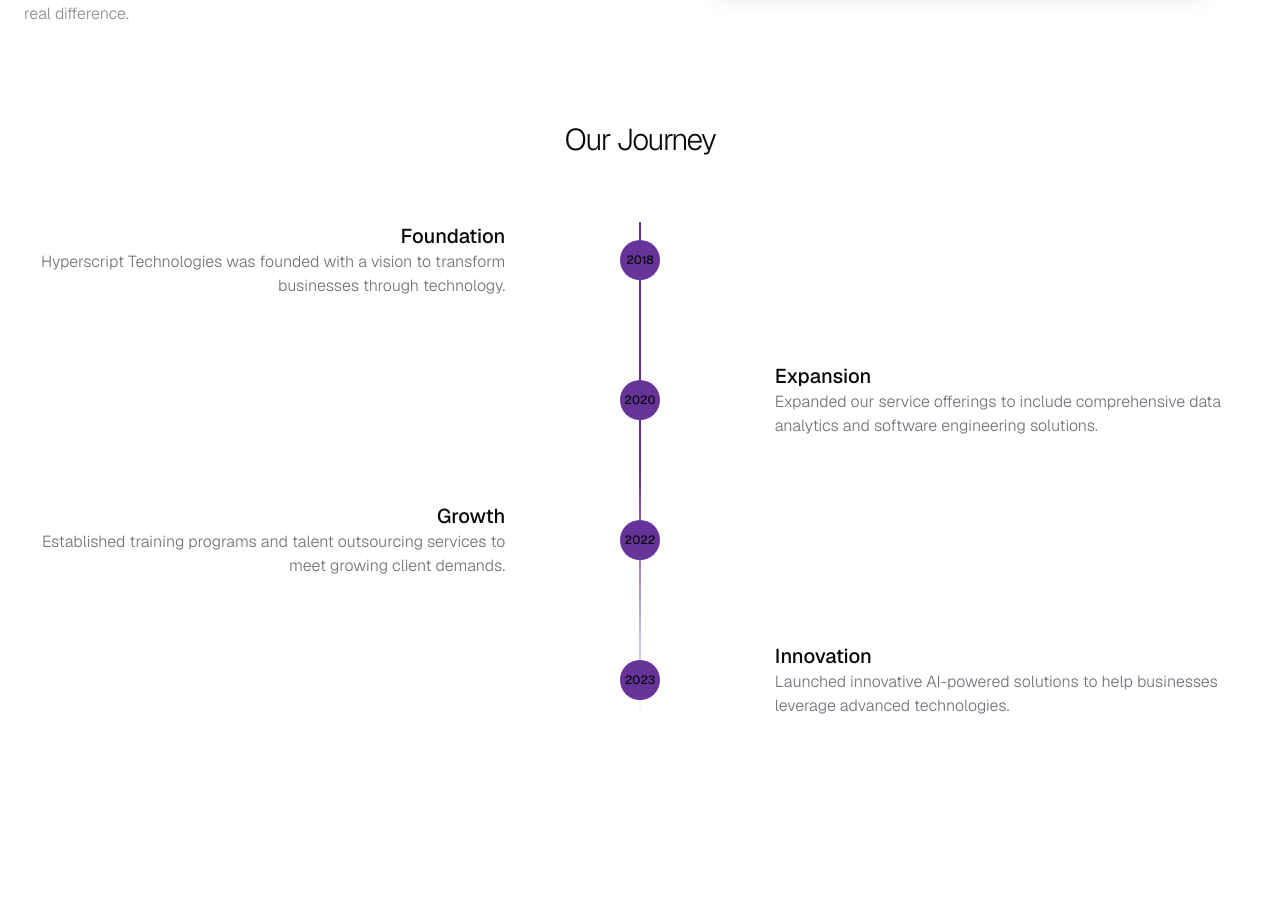
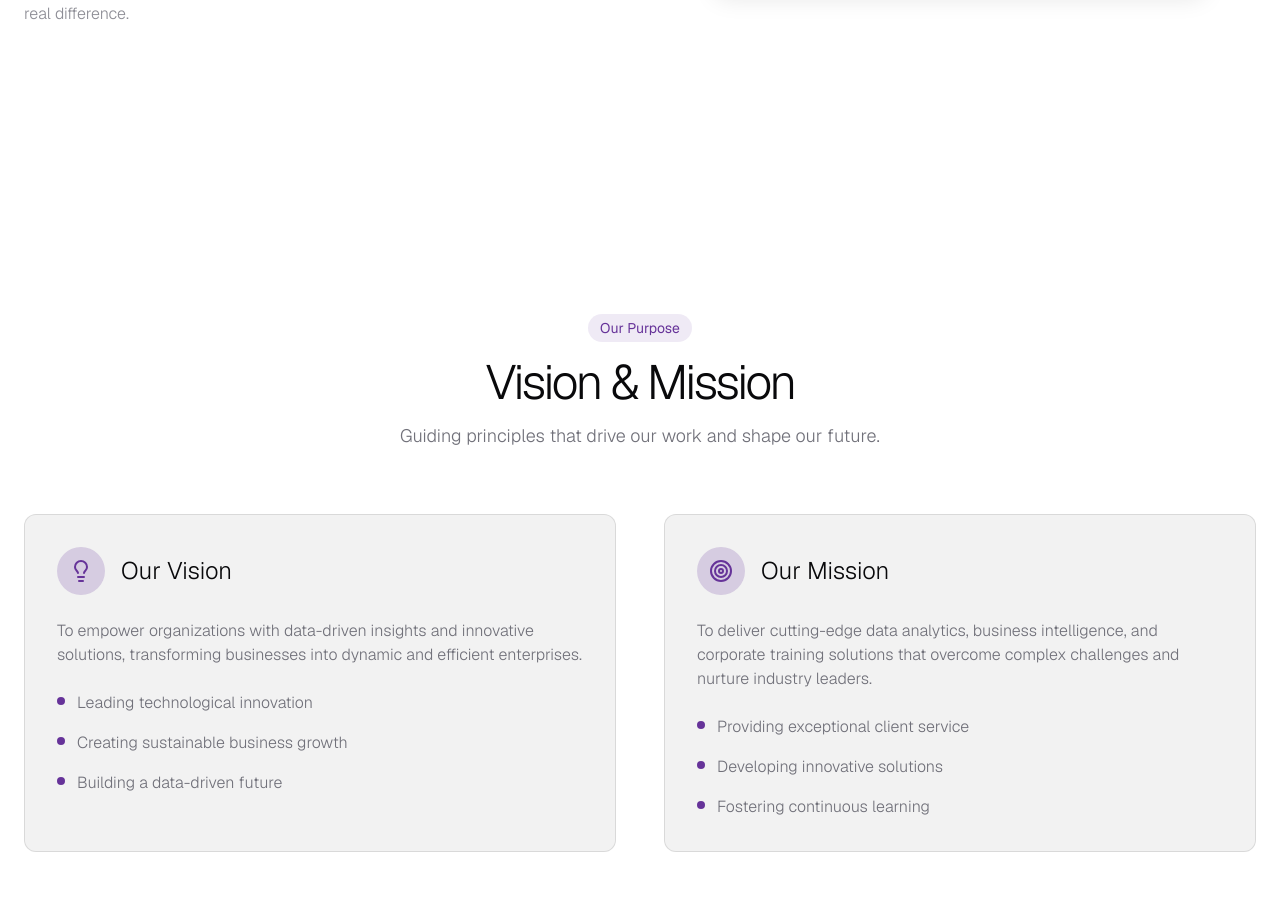
Before and after one commit to Hyperscript247/new_site, a Next.js app: page /about in a window 1280 px wide. Shown: the part 502-1416 px from the top of the page. Built offline with nearby package versions, Linux system fonts and the light colour scheme.

Commit message:
refactor: comment out timeline section in company overview component

```diff
--- a/components/about/company-overview.tsx
+++ b/components/about/company-overview.tsx
@@ -55,67 +55,67 @@ export default function CompanyOverview() {
           </motion.div>
         </div>
 
-        <div className="mt-24">
-          <motion.h2
-            initial={{ opacity: 0, y: 20 }}
-            animate={isInView ? { opacity: 1, y: 0 } : { opacity: 0, y: 20 }}
-            transition={{ duration: 0.5, delay: 0.3 }}
-            className="text-3xl font-light tracking-tighter text-center mb-16"
-          >
-            Our Journey
-          </motion.h2>
-          <div className="relative">
-            {/* Timeline line */}
-            <div className="absolute left-1/2 transform -translate-x-1/2 h-full w-0.5 bg-gradient-to-b from-primary via-primary to-transparent" />
+        {/*<div className="mt-24">*/}
+        {/*  <motion.h2*/}
+        {/*    initial={{ opacity: 0, y: 20 }}*/}
+        {/*    animate={isInView ? { opacity: 1, y: 0 } : { opacity: 0, y: 20 }}*/}
+        {/*    transition={{ duration: 0.5, delay: 0.3 }}*/}
+        {/*    className="text-3xl font-light tracking-tighter text-center mb-16"*/}
+        {/*  >*/}
+        {/*    Our Journey*/}
+        {/*  </motion.h2>*/}
+        {/*  <div className="relative">*/}
+        {/*    /!* Timeline line *!/*/}
+        {/*    <div className="absolute left-1/2 transform -translate-x-1/2 h-full w-0.5 bg-gradient-to-b from-primary via-primary to-transparent" />*/}
 
-            {/* Timeline items */}
-            {[
-              {
-                year: "2018",
-                title: "Foundation",
-                description:
-                  "Hyperscript Technologies was founded with a vision to transform businesses through technology.",
-              },
-              {
-                year: "2020",
-                title: "Expansion",
-                description:
-                  "Expanded our service offerings to include comprehensive data analytics and software engineering solutions.",
-              },
-              {
-                year: "2022",
-                title: "Growth",
-                description:
-                  "Established training programs and talent outsourcing services to meet growing client demands.",
-              },
-              {
-                year: "2023",
-                title: "Innovation",
-                description:
-                  "Launched innovative AI-powered solutions to help businesses leverage advanced technologies.",
-              },
-            ].map((item, i) => (
-              <motion.div
-                key={item.year}
-                initial={{ opacity: 0, y: 20 }}
-                animate={isInView ? { opacity: 1, y: 0 } : { opacity: 0, y: 20 }}
-                transition={{ duration: 0.5, delay: 0.4 + i * 0.1 }}
-                className={`relative flex items-center justify-between mb-16 ${
-                  i % 2 === 0 ? "flex-row" : "flex-row-reverse"
-                }`}
-              >
-                <div className={`w-5/12 ${i % 2 === 0 ? "text-right pr-8" : "text-left pl-8"}`}>
-                  <h3 className="text-xl font-medium">{item.title}</h3>
-                  <p className="text-muted-foreground font-light">{item.description}</p>
-                </div>
-                <div className="absolute left-1/2 transform -translate-x-1/2 w-10 h-10 rounded-full bg-primary flex items-center justify-center">
-                  <span className="font-medium text-xs">{item.year}</span>
-                </div>
-                <div className="w-5/12" />
-              </motion.div>
-            ))}
-          </div>
-        </div>
+        {/*    /!* Timeline items *!/*/}
+        {/*    {[*/}
+        {/*      // {*/}
+        {/*      //   year: "2018",*/}
+        {/*      //   title: "Foundation",*/}
+        {/*      //   description:*/}
+        {/*      //     "Hyperscript Technologies was founded with a vision to transform businesses through technology.",*/}
+        {/*      // },*/}
+        {/*      // {*/}
+        {/*      //   year: "2020",*/}
+        {/*      //   title: "Expansion",*/}
+        {/*      //   description:*/}
+        {/*      //     "Expanded our service offerings to include comprehensive data analytics and software engineering solutions.",*/}
+        {/*      // },*/}
+        {/*      // {*/}
+        {/*      //   year: "2022",*/}
+        {/*      //   title: "Growth",*/}
+        {/*      //   description:*/}
+        {/*      //     "Established training programs and talent outsourcing services to meet growing client demands.",*/}
+        {/*      // },*/}
+        {/*      {*/}
+        {/*        year: "2025",*/}
+        {/*        title: "Innovation",*/}
+        {/*        description:*/}
+        {/*          "Launched innovative AI-powered solutions to help businesses leverage advanced technologies.",*/}
+        {/*      },*/}
+        {/*    ].map((item, i) => (*/}
+        {/*      <motion.div*/}
+        {/*        key={item.year}*/}
+        {/*        initial={{ opacity: 0, y: 20 }}*/}
+        {/*        animate={isInView ? { opacity: 1, y: 0 } : { opacity: 0, y: 20 }}*/}
+        {/*        transition={{ duration: 0.5, delay: 0.4 + i * 0.1 }}*/}
+        {/*        className={`relative flex items-center justify-between mb-16 ${*/}
+        {/*          i % 2 === 0 ? "flex-row" : "flex-row-reverse"*/}
+        {/*        }`}*/}
+        {/*      >*/}
+        {/*        <div className={`w-5/12 ${i % 2 === 0 ? "text-right pr-8" : "text-left pl-8"}`}>*/}
+        {/*          <h3 className="text-xl font-medium">{item.title}</h3>*/}
+        {/*          <p className="text-muted-foreground font-light">{item.description}</p>*/}
+        {/*        </div>*/}
+        {/*        <div className="absolute left-1/2 transform -translate-x-1/2 w-10 h-10 rounded-full bg-primary flex items-center justify-center">*/}
+        {/*          <span className="font-medium text-xs">{item.year}</span>*/}
+        {/*        </div>*/}
+        {/*        <div className="w-5/12" />*/}
+        {/*      </motion.div>*/}
+        {/*    ))}*/}
+        {/*  </div>*/}
+        {/*</div>*/}
       </div>
     </section>
   )
```
